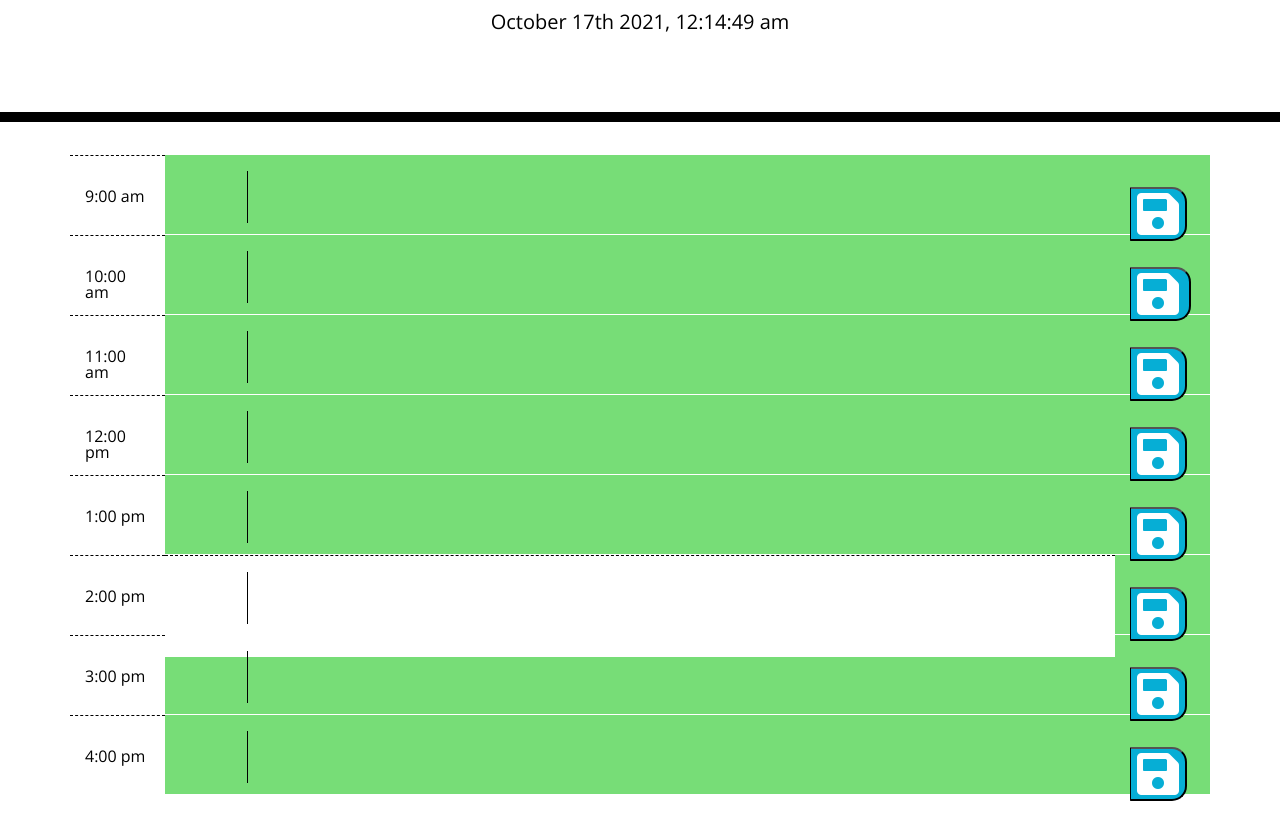
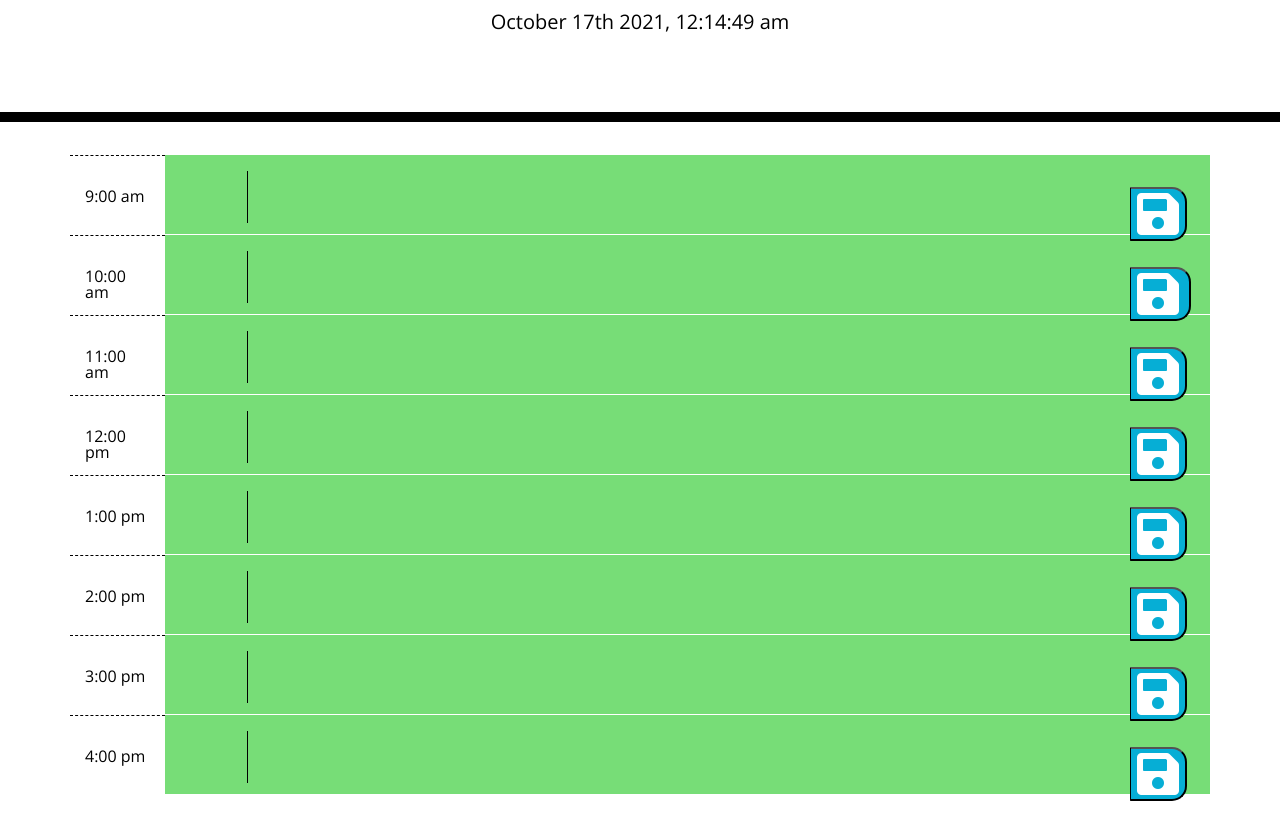
Before and after one commit to sandy-06/Work-Day-Scheduler, a plain HTML site: page index.html in a window 1280 px wide. Shown: the part 182-1002 px from the top of the page. Drawn offline with nearby package versions, Linux system fonts and the light colour scheme.

Commit message:
fixed line no color

```diff
--- a/index.html
+++ b/index.html
@@ -82,7 +82,7 @@
             <div class="col-1 hour">
                 2:00 pm
             </div>
-            <div class="col-10 hour">
+            <div class="col-10">
                 <textarea></textarea>
             </div>
             <div class="col-1">
```
